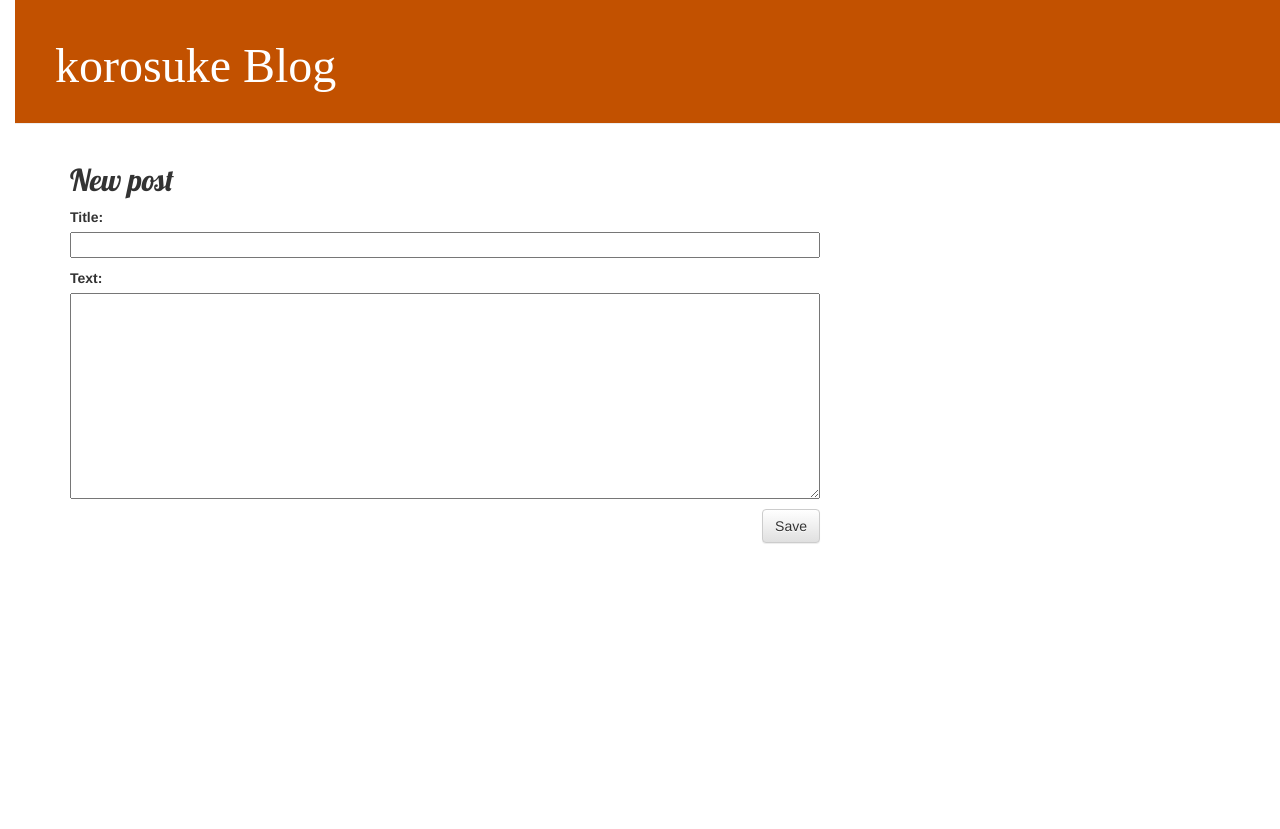
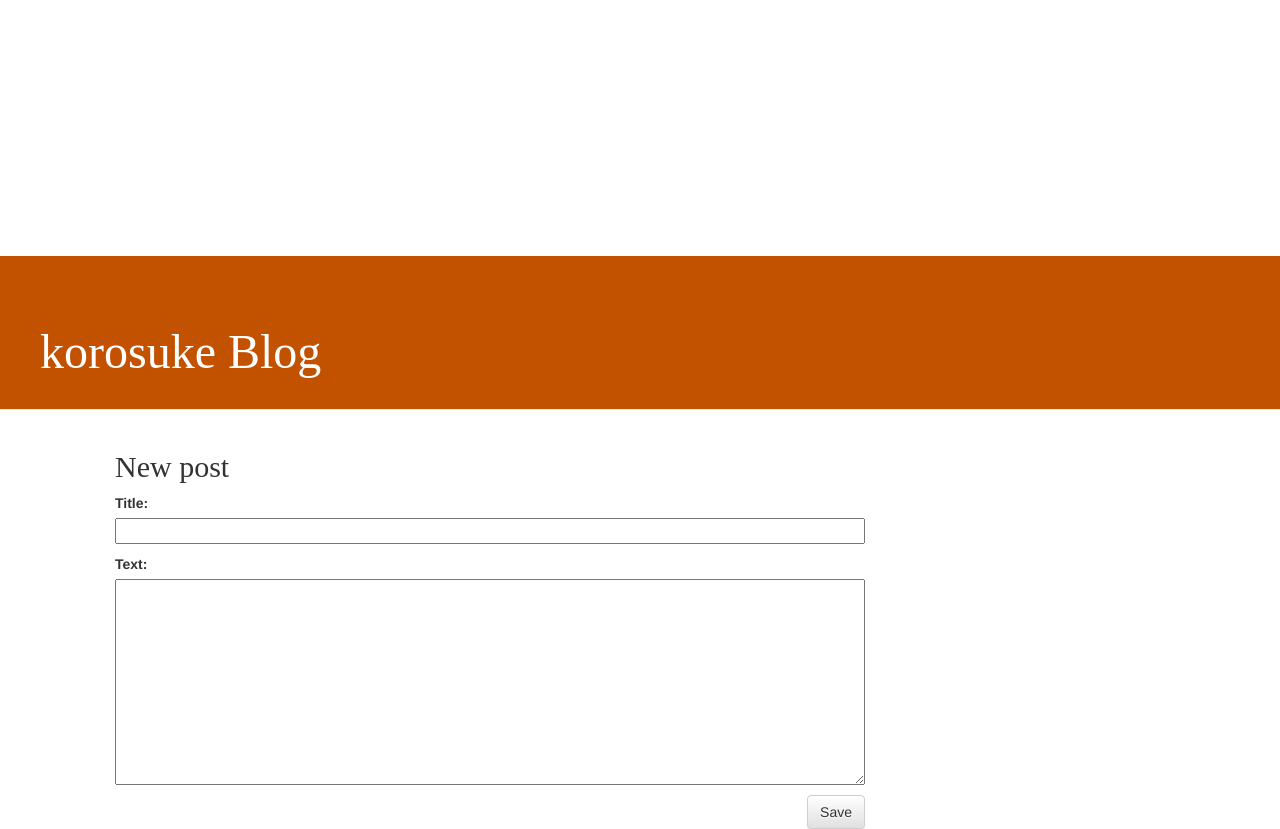
Before and after one commit to shinyamatsusako/my-first-blog, a Django app: page /post/new/ in a window 1280 px wide. Before the commit the page ends 544 px from the top, so only its background shows below. Run offline with Django 3.2, Linux system fonts and the light colour scheme; some libraries are stand-ins or nearby versions.

Commit message:
Added view and template for detailed blog post as well as CSS for the site.

```diff
--- a/blog/static/css/blog.css
+++ b/blog/static/css/blog.css
@@ -1,14 +1,7 @@
-h1 a, h2 a {
-    color: #130901;
-    font-family: 'cursive';
-}
-body {
-    padding-left: 15px;
-}
 .page-header {
     background-color: #C25100;
-    margin-top: 0;
-    padding: 20px 20px 20px 40px;
+    margin-top: 20%;
+    padding: 50px 20px 20px 40px;
 }
 
 .page-header h1, .page-header h1 a, .page-header h1 a:visited, .page-header h1 a:active {
@@ -18,11 +11,11 @@ body {
 }
 
 .content {
-    margin-left: 40px;
+    margin-left: 100px;
 }
 
 h1, h2, h3, h4 {
-    font-family: 'Lobster', cursive;
+    font-family: 'cursive';
 }
 
 .date {
--- a/blog/templates/blog/base.html
+++ b/blog/templates/blog/base.html
@@ -1,4 +1,5 @@
 {% load static %}
+
 <html>
     <head>
         <title>korosuke blog</title>
```
